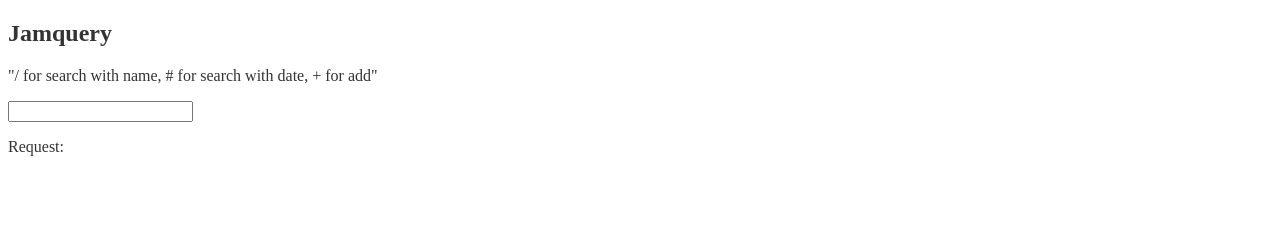
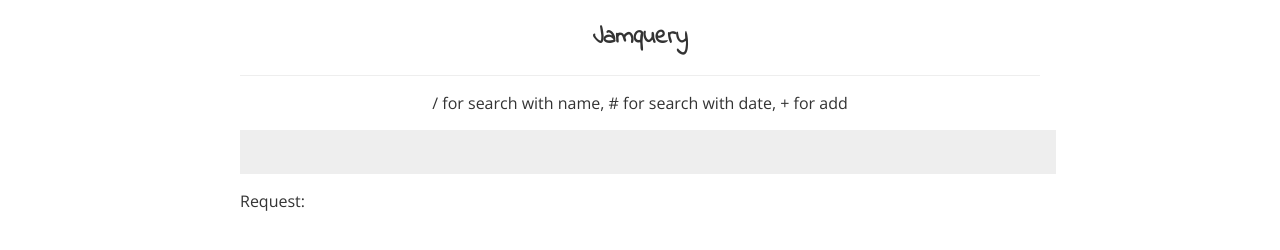
Before and after one commit to jamquery/jamquery-web, a website: page public/index.html in a window 1280 px wide. Drawn offline with nearby package versions, Linux system fonts and the light colour scheme.

Commit message:
Fix styles

```diff
--- a/public/index.html
+++ b/public/index.html
@@ -6,8 +6,12 @@
   </head>
 
   <body>
-    <h2>Jamquery</h2>
-    <p>"/ for search with name, # for search with date, + for add"</p>
+    <div id="container">
+      <div id="header">
+        <h2 class="title">Jamquery</h2>
+      </div>
+
+      <p class="hint">/ for search with name, # for search with date, + for add</p>
       <input
         id="read-line"
         type="text"
@@ -16,6 +20,7 @@
       />
       <div id="res"><p>Request:</p></div>
       <ol id="result"></ul>
+    </div>
     <script src="main.js"></script>
   </body>
 </html>
--- a/public/main.css
+++ b/public/main.css
@@ -1,5 +1,17 @@
+@import url("https://fonts.googleapis.com/css?family=Indie+Flower|Open+Sans");
+
 body {
   color: #333333;
+  font-family: "Open Sans", sans-serif;
+}
+
+div#container {
+  max-width: 800px;
+  margin: auto;
+}
+
+div#header {
+  border-bottom: 1px solid #eee;
 }
 
 a {
@@ -26,3 +38,29 @@ a:active {
 ol#result {
   color: #fe4a49;
 }
+
+input {
+  background: #eee;
+  border: 0;
+  padding: 8px;
+}
+
+input:focus {
+  outline: none;
+}
+
+input#read-line {
+  display: block;
+  width: 100%;
+  font-size: 1.5em;
+  margin: auto;
+}
+
+.title {
+  font-family: "Indie Flower", cursive;
+  text-align: center;
+}
+
+.hint {
+  text-align: center;
+}
```
Lines whose indentation alone changed are shown as unchanged.
